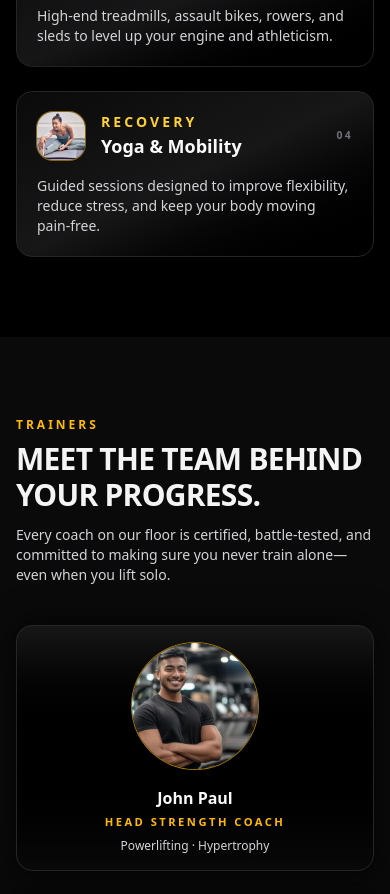
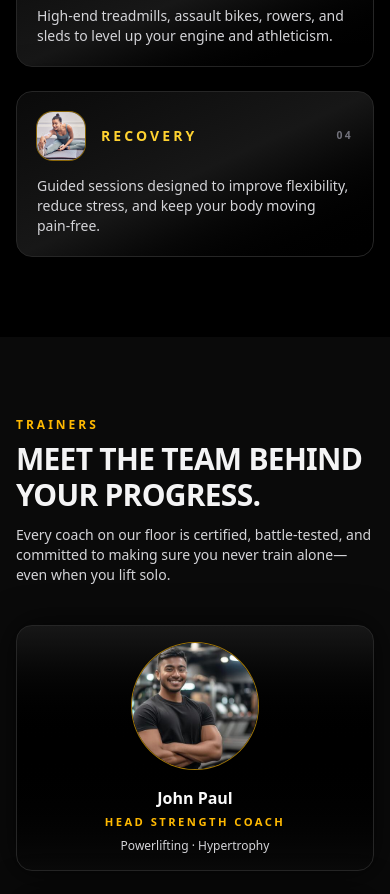
Before and after one commit to jerronjunior/fitness_gym, a Next.js app: page / in a window 390 px wide. Shown: the part 2880-3774 px from the top of the page. Built offline with nearby package versions, Linux system fonts and the light colour scheme.

Commit message:
Remove name for Yoga & Mobility service in ServicesSection component

```diff
--- a/src/components/ServicesSection.tsx
+++ b/src/components/ServicesSection.tsx
@@ -28,7 +28,7 @@ const services = [
   },
   {
     id: 4,
-    name: "Yoga & Mobility",
+    name: "",
     imageSrc: "/assets/yoga-mobility.jpg",
     category: "Recovery",
     description:
```
